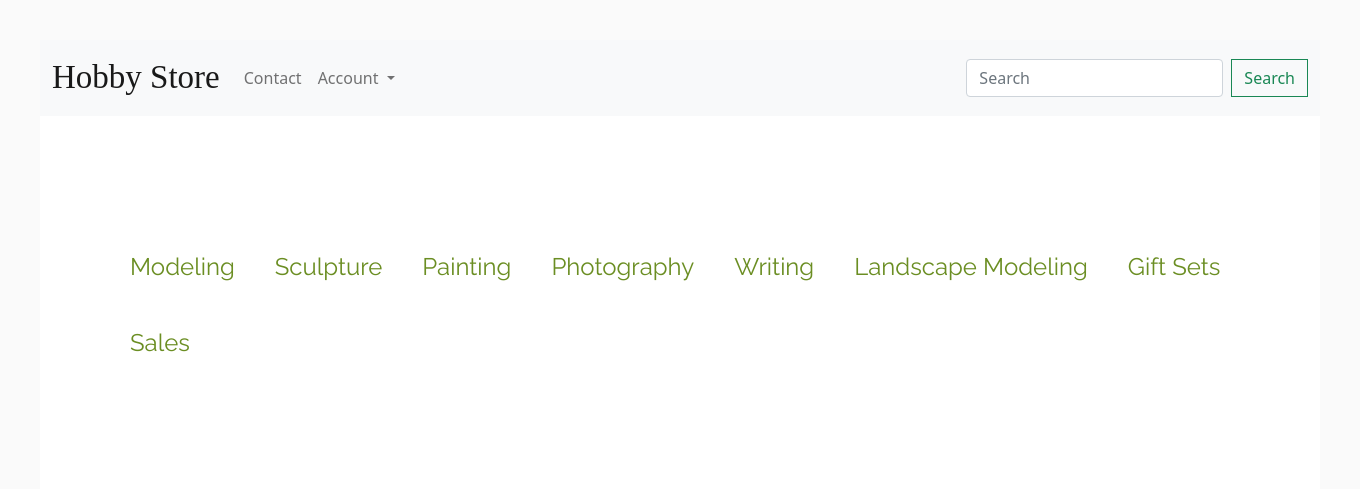
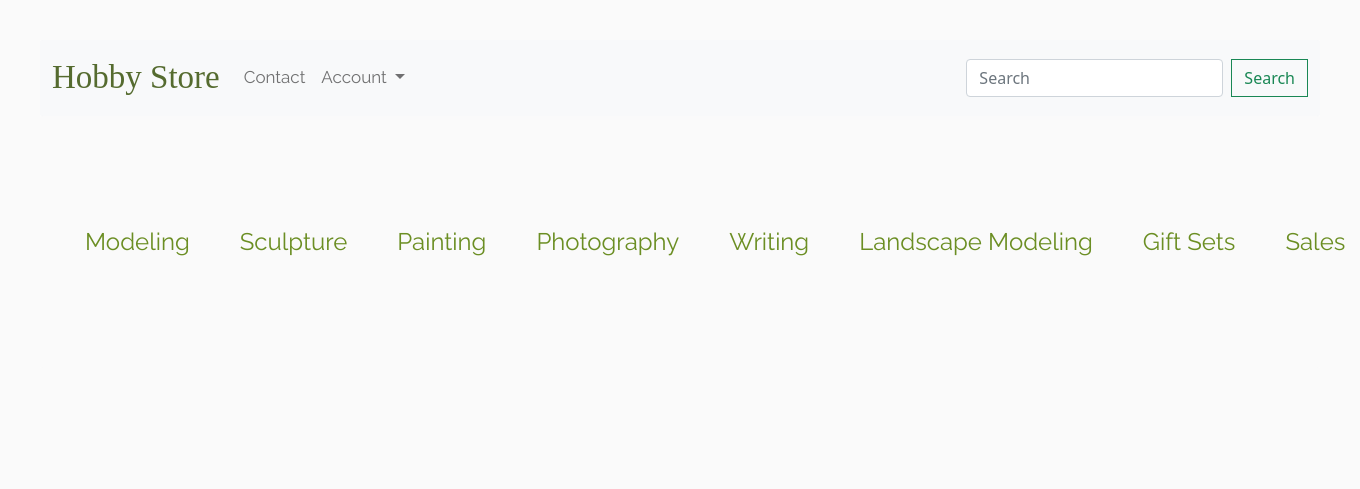
Before and after one commit to DorotaChroboczek/Hobby_Store, a Django app: page / in a window 1360 px wide. Shown: the top 489 px of the page. Run offline with Django 3.2, Linux system fonts and the light colour scheme; data that the repository does not hold is empty.

Commit message:
in_progress: change css of navbar and path for users

```diff
--- a/static/css/base.css
+++ b/static/css/base.css
@@ -1,11 +1,14 @@
 body{
 	background-color: hsl(0, 0%, 98%);
+	/*	7C605A*/
+/*	#63463F*/
+/*	background-color: whitesmoke;*/
 	padding: 40px;
 }
 
-h1,h2,h3,h4,h5,h6{
-	color:hsl(0, 0%, 30%);
-}
+/*h1,h2,h3,h4,h5,h6{*/
+/*	color:hsl(0, 0%, 30%);*/
+/*}*/
 
 .box-element{
 	box-shadow:hsl(0, 0%, 80%) 0 0 16px;
@@ -71,7 +74,7 @@ h1,h2,h3,h4,h5,h6{
 
 .menu .sub-menu {
     background-color: white;
-    border-radius: 25px;
+	border-radius: 13px;
     font-family: 'Raleway', sans-serif;
     cursor: pointer;
 }
@@ -234,10 +237,29 @@ h1,h2,h3,h4,h5,h6{
 	position: relative;
 }
 
+.grid_12.percentage > .menu-container {
+	width: 100%;
+}
+
+.grid_12.percentage > .menu-container > .menu {
+	width: 100%;
+}
+
+.menu > .ovcat-li {
+	justify-content: space-between;
+	align-items: center;
+}
+
+/*.ovcat-li {*/
+/*	margin: 75px;*/
+/*}*/
+
 .menu ul {
 	position: absolute;
 	display: none;
 	top: 100%;
+	justify-content: space-between;
+	align-items: center;
 	margin-left: -25px;
 	z-index: 99;
 	min-width: 12em;
@@ -249,11 +271,16 @@ h1,h2,h3,h4,h5,h6{
 	display: block;
 }
 
-.navbar-brand {
+.container-fluid > .navbar-brand {
 	font-family: Mael;
 	font-size: 33px;
 	color: darkolivegreen;
+}
 
+.nav-item > .nav-link {
+	font-family: 'Raleway', sans-serif;;
+	font-size: 17px;
+	color: darkolivegreen;
 }
 
 .category-box {
@@ -324,6 +351,18 @@ h1,h2,h3,h4,h5,h6{
 	align-items: center;
 }
 
+.path-text > a {
+	color: rebeccapurple;
+	font-family: 'Raleway', sans-serif;
+	font-size: 14px;
+}
+
+.navbar-expand-lg {
+	background-color: rgb(250, 250, 250);
+	border-radius: 3px;
+
+}
+
 .nicdark_menu_type_3 .menu  > li > a:after {
 	content: none;
 }
@@ -333,22 +372,28 @@ h1,h2,h3,h4,h5,h6{
 }
 
 .nicdark_menu_type_3 .menu  > li {
-	padding: 20px 10px;
-	margin: 0px 10px;
+	padding: 25px 15px;
+	margin: 0 10px;
 }
+
+.menu {
+	display: flex;
+	justify-content: space-around;
+}
+
 
 .nicdark_menu_type_3 .nicdark_right .menu, .nicdark_menu_type_3 .nicdark_right .menu > li {
 	float: right;
 }
 
-.nicdark_container {
-	width: 1200px;
-	margin:auto;
-	padding: 0px;
-}
+/*.nicdark_container {*/
+/*	width: 1200px;*/
+/*	margin:auto;*/
+/*	padding: 0px;*/
+/*}*/
 
 .nicdark_site {
-	float: left;
+	float: right;
 	width: 100%;
 	-webkit-transition: all 0.8s ease;
 	-moz-transition: all 0.8s ease;
@@ -372,6 +417,7 @@ h1,h2,h3,h4,h5,h6{
 	width:100%;
 }
 
+
 .grid_2 {
 	width:180px;
 }
--- a/store/templates/category.html
+++ b/store/templates/category.html
@@ -2,7 +2,11 @@
 {% load static %}
 {% block content %}
 
-    <p><a href="{% url 'store:home' %}">Store</a> / <a href="{% url 'store:category' category.id %}">{{ category.name }}</a></p>
+    <div class="path">
+        <p class="path-text"><a href="{% url 'store:home' %}">Store</a>
+            / <a href="{% url 'store:category' category.id %}">{{ category.name }}</a></p>
+    </div>
+
 
     <div class="category-box">
         <p class="category-name">{{ category.name }}</p>
--- a/store/templates/main.html
+++ b/store/templates/main.html
@@ -49,33 +49,23 @@
     </nav>
 
 
-    <nav class="navbar navbar-expand-lg navbar-light bg-white">
+    <nav class="navbar navbar-expand-lg navbar-light">
         <div class="nicdark_site nicdark_front_page">
           <!--start header-->
             <div class="nicdark_menu_type_3 ">
             <!--start container-->
-                <div class="nicdark_container">
+{#                <div class="nicdark_container">#}
+
                     <div class="grid_12 percentage nicdark_menu_center">
+
                         <div class="nicdark_space70">
                         </div>
-                        <!--logo responsive-->
-                        <img class="header_type_3_logo_responsive" src="">
-                        <!--logo responsive-->
 
-                        <!--navbar-center-->
-                        <div class="nicdark_relative grid_2">
-                          <a href="#"><img class="zoom_2"
-                              style="width:100%; margin-top: -70px; height: auto;position: absolute; left: 0px;"
-                              src=""></a>
-                        </div>
-                        <!--navbar-center-->
-                        <!--navbar-right-->
-                        <div class="grid_12 nicdark_left">
-                            <div class="menu-prawe-menu-container">
+                        <div class="menu-container">
                             <ul class="menu">
 
-                                    <li>
-                                        <a id="link4" href="#">Modeling</a>
+                                <li class="ovcat-li">
+                                    <a id="link4" class="ovcat" href="#">Modeling</a>
                                     <ul class="sub-menu">
                                         {% for  c_modeling in c_modelings %}
                                             <li>
@@ -85,8 +75,8 @@
                                     </ul>
                                 </li>
 
-                                    <li>
-                                        <a id="link4" href="#">Sculpture</a>
+                                <li class="ovcat-li">
+                                    <a id="link4" class="ovcat" href="#">Sculpture</a>
                                     <ul class="sub-menu">
                                         {% for  c_sculpture in c_sculptures %}
                                             <li>
@@ -96,8 +86,8 @@
                                     </ul>
                                 </li>
 
-                                    <li>
-                                        <a id="link4" href="#">Painting</a>
+                                <li class="ovcat-li">
+                                    <a id="link4" class="ovcat" href="#">Painting</a>
                                     <ul class="sub-menu">
                                         {% for  c_painting in c_paintings %}
                                             <li>
@@ -107,8 +97,8 @@
                                     </ul>
                                 </li>
 
-                                    <li>
-                                        <a id="link4" href="#">Photography</a>
+                                <li class="ovcat-li">
+                                    <a id="link4" class="ovcat" href="#">Photography</a>
                                     <ul class="sub-menu">
                                         {% for  c_photo in c_photos %}
                                             <li>
@@ -118,8 +108,8 @@
                                     </ul>
                                 </li>
 
-                                    <li>
-                                        <a id="link4" href="#">Writing</a>
+                                <li class="ovcat-li">
+                                    <a id="link4" class="ovcat" href="#">Writing</a>
                                     <ul class="sub-menu">
                                         {% for c_writing in c_writings %}
                                             <li>
@@ -129,8 +119,8 @@
                                     </ul>
                                 </li>
 
-                                    <li>
-                                        <a id="link4" href="#">Landscape Modeling</a>
+                                <li class="ovcat-li">
+                                    <a id="link4" class="ovcat" href="#">Landscape Modeling</a>
                                     <ul class="sub-menu">
                                         {% for c_landscape in c_landscapes %}
                                             <li>
@@ -140,8 +130,8 @@
                                     </ul>
                                 </li>
 
-                                    <li>
-                                        <a id="link4" href="#">Gift Sets</a>
+                                <li class="ovcat-li">
+                                    <a id="link4" class="ovcat" href="#">Gift Sets</a>
                                     <ul class="sub-menu">
                                         {% for c_giftset in c_giftsets %}
                                             <li>
@@ -150,8 +140,8 @@
                                         {%  endfor %}
                                     </ul>
                                 </li>
-                                    <li>
-                                        <a id="link4" href="#">Sales</a>
+                                <li class="ovcat-li">
+                                    <a id="link4" class="ovcat" href="#">Sales</a>
                                     <ul class="sub-menu">
                                         {% for c_sale in c_sales %}
                                             <li>
@@ -162,18 +152,11 @@
                                 </li>
                             </ul>
                         </div>
-                        <div>
-                            <ul style="margin:0px;" class="menu">
-                              <li style="padding:15px; margin:0px;">
-                                  <a style="margin:0px;" class="zoom"
-                                  href="#"><img style="width: 30px; margin-top:  0px;" src=""></a>
-                              </li>
-                            </ul>
-                        </div>
+
+                        <div class="nicdark_space70">
+
                     </div>
                 <!--navbar-right-->
-              </div>
-                </div>
             </div>
         </div>
     </nav>
```
Lines whose indentation alone changed are shown as unchanged.
